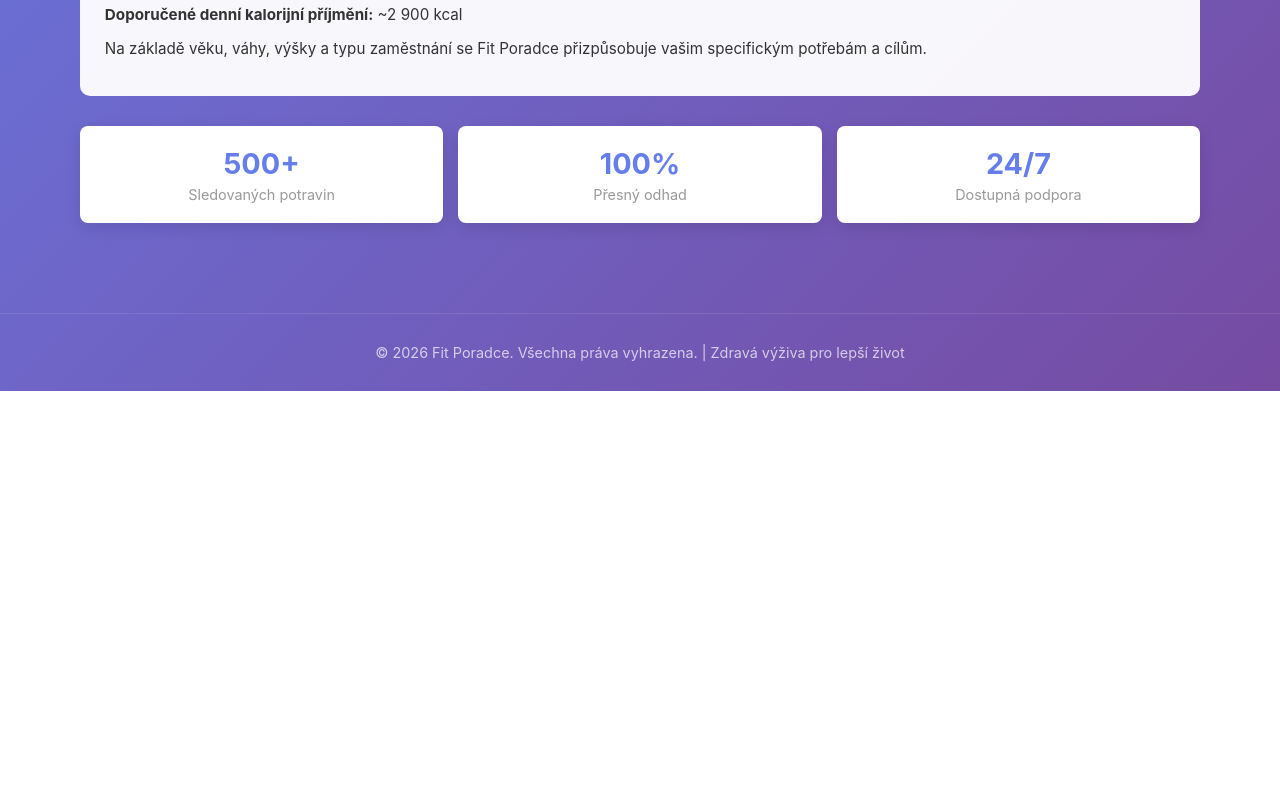
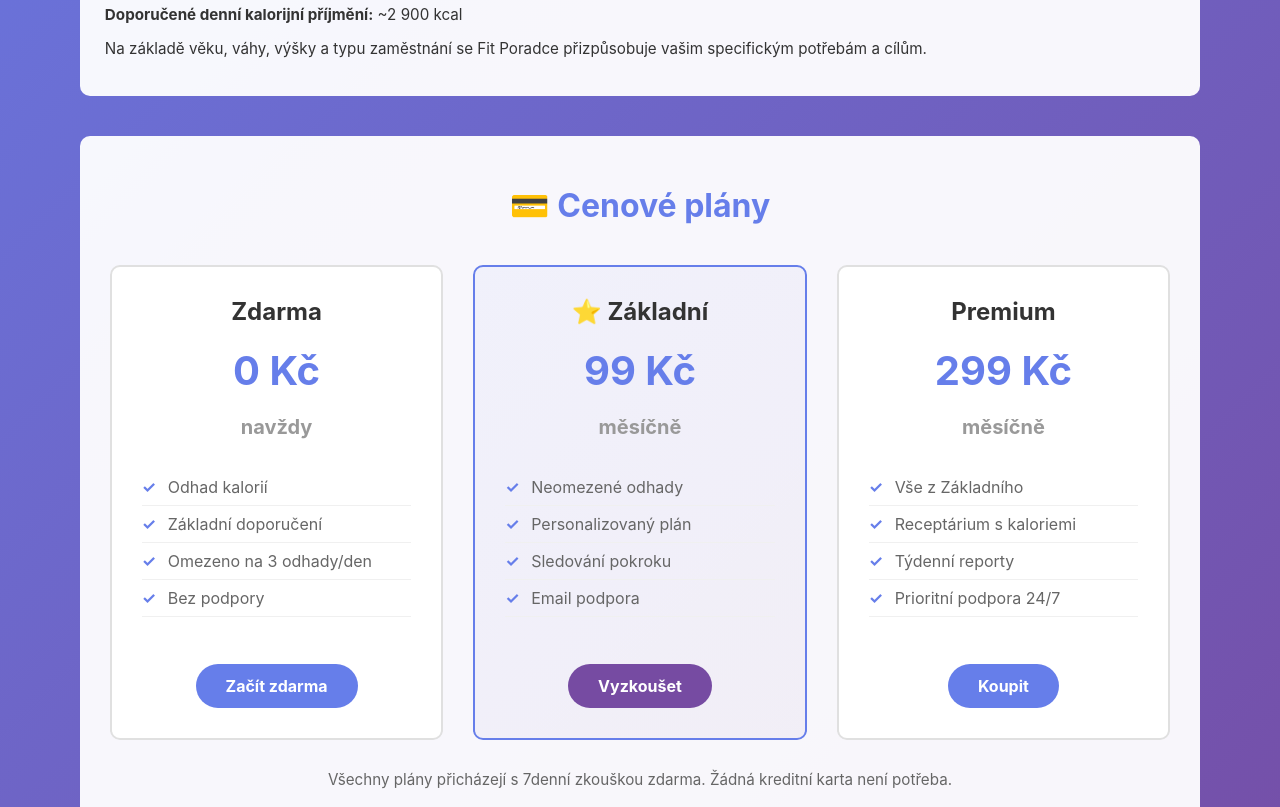
Before and after one commit to jasminova663-create/fit-poradce, a plain HTML site: page index.html in a window 1280 px wide. Shown: the part 793-1600 px from the top of the page. Before the commit the page ends 1184 px from the top, so only its background shows below. Drawn offline with Linux system fonts and the light colour scheme.

Commit message:
Add pricing section

```diff
--- a/index.html
+++ b/index.html
@@ -131,6 +131,89 @@
             font-size: 0.9em;
             margin-top: 5px;
         }
+        .pricing-section {
+            background: rgba(255, 255, 255, 0.95);
+            padding: 50px 30px;
+            border-radius: 10px;
+            margin-top: 40px;
+            text-align: center;
+        }
+        .pricing-section h2 {
+            color: #667eea;
+            margin-bottom: 40px;
+            font-size: 2em;
+        }
+        .pricing-cards {
+            display: grid;
+            grid-template-columns: repeat(auto-fit, minmax(250px, 1fr));
+            gap: 30px;
+            margin-bottom: 30px;
+        }
+        .pricing-card {
+            background: white;
+            border: 2px solid #e0e0e0;
+            border-radius: 10px;
+            padding: 30px;
+            transition: transform 0.3s, box-shadow 0.3s, border-color 0.3s;
+        }
+        .pricing-card:hover {
+            transform: translateY(-5px);
+            box-shadow: 0 10px 30px rgba(102, 126, 234, 0.2);
+            border-color: #667eea;
+        }
+        .pricing-card.featured {
+            border-color: #667eea;
+            background: linear-gradient(135deg, rgba(102, 126, 234, 0.05), rgba(118, 75, 162, 0.05));
+        }
+        .pricing-card h3 {
+            color: #333;
+            font-size: 1.5em;
+            margin-bottom: 15px;
+        }
+        .pricing-price {
+            font-size: 2.5em;
+            color: #667eea;
+            font-weight: bold;
+            margin: 20px 0;
+        }
+        .pricing-price small {
+            font-size: 0.5em;
+            color: #999;
+        }
+        .pricing-features {
+            text-align: left;
+            margin: 25px 0;
+            min-height: 150px;
+        }
+        .pricing-features li {
+            list-style: none;
+            padding: 8px 0;
+            color: #666;
+            border-bottom: 1px solid #f0f0f0;
+        }
+        .pricing-features li:before {
+            content: "✓ ";
+            color: #667eea;
+            font-weight: bold;
+            margin-right: 8px;
+        }
+        .pricing-button {
+            display: inline-block;
+            background: #667eea;
+            color: white;
+            padding: 12px 30px;
+            border-radius: 25px;
+            text-decoration: none;
+            font-weight: bold;
+            margin-top: 20px;
+            transition: background 0.3s;
+        }
+        .pricing-button:hover {
+            background: #764ba2;
+        }
+        .pricing-card.featured .pricing-button {
+            background: #764ba2;
+        }
         footer {
             text-align: center;
             color: rgba(255, 255, 255, 0.7);
@@ -176,6 +259,48 @@
             <p>Na základě věku, váhy, výšky a typu zaměstnání se Fit Poradce přizpůsobuje vašim specifickým potřebám a cílům.</p>
         </div>
 
+        <div class="pricing-section">
+            <h2>💳 Cenové plány</h2>
+            <div class="pricing-cards">
+                <div class="pricing-card">
+                    <h3>Zdarma</h3>
+                    <div class="pricing-price">0 Kč<br><small>navždy</small></div>
+                    <ul class="pricing-features">
+                        <li>Odhad kalorií</li>
+                        <li>Základní doporučení</li>
+                        <li>Omezeno na 3 odhady/den</li>
+                        <li>Bez podpory</li>
+                    </ul>
+                    <a href="#" class="pricing-button">Začít zdarma</a>
+                </div>
+
+                <div class="pricing-card featured">
+                    <h3>⭐ Základní</h3>
+                    <div class="pricing-price">99 Kč<br><small>měsíčně</small></div>
+                    <ul class="pricing-features">
+                        <li>Neomezené odhady</li>
+                        <li>Personalizovaný plán</li>
+                        <li>Sledování pokroku</li>
+                        <li>Email podpora</li>
+                    </ul>
+                    <a href="#" class="pricing-button">Vyzkoušet</a>
+                </div>
+
+                <div class="pricing-card">
+                    <h3>Premium</h3>
+                    <div class="pricing-price">299 Kč<br><small>měsíčně</small></div>
+                    <ul class="pricing-features">
+                        <li>Vše z Základního</li>
+                        <li>Receptárium s kaloriemi</li>
+                        <li>Týdenní reporty</li>
+                        <li>Prioritní podpora 24/7</li>
+                    </ul>
+                    <a href="#" class="pricing-button">Koupit</a>
+                </div>
+            </div>
+            <p style="color: #666; margin-top: 20px; font-size: 0.95em;">Všechny plány přicházejí s 7denní zkouškou zdarma. Žádná kreditní karta není potřeba.</p>
+        </div>
+
         <div class="stats">
             <div class="stat">
                 <div class="stat-value">500+</div>
```
